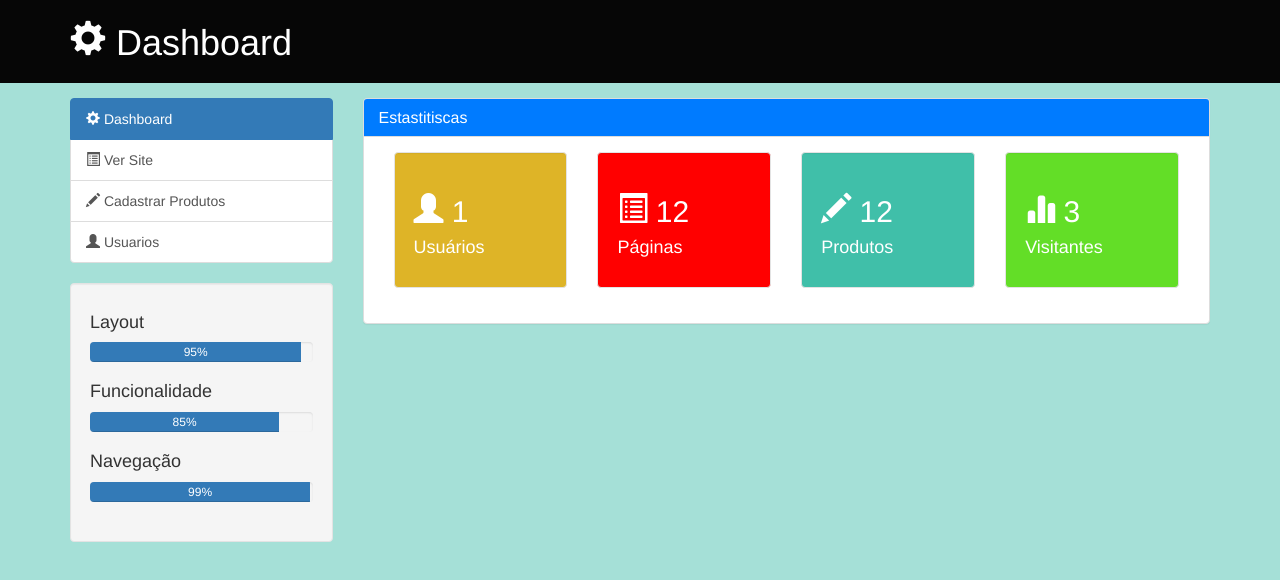
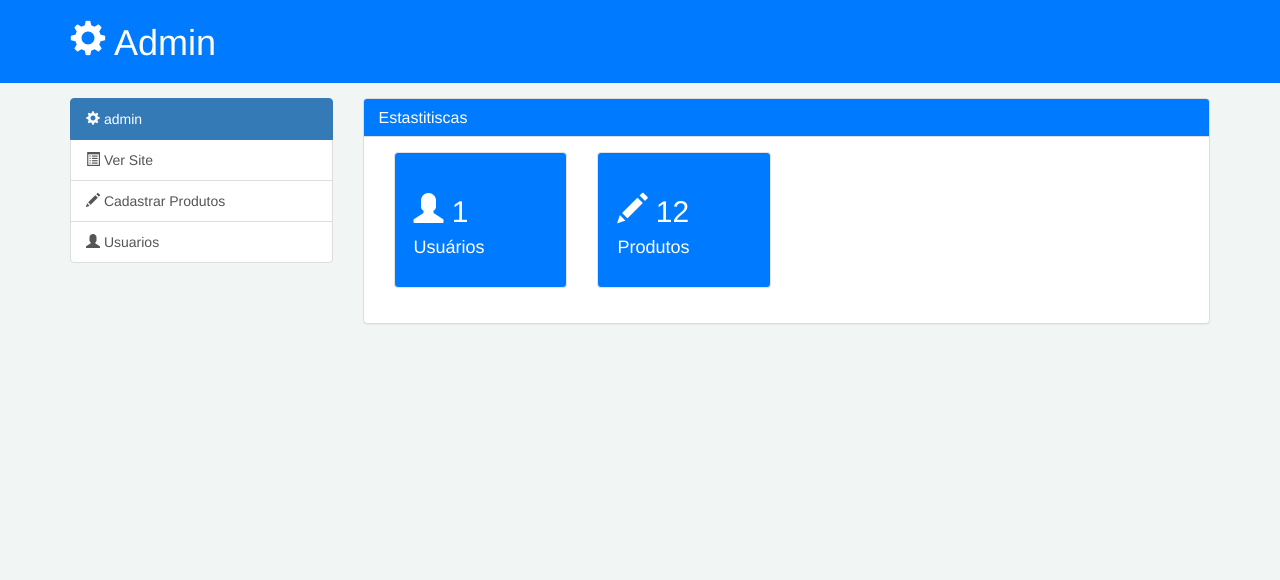
Before and after one commit to MatheusSR19/Fashion, a plain HTML site: page Tela de admin/Paginas/painel.html in a window 1280 px wide. Drawn offline with nearby package versions, Linux system fonts and the light colour scheme; files whose address does not match are found by name.

Commit message:
Add files via upload

```diff
--- a/Tela de admin/Paginas/painel.html
+++ b/Tela de admin/Paginas/painel.html
@@ -25,7 +25,7 @@
       <div class="container">
         <div class="row">
           <div class="col-md-10">
-            <h1><span class="glyphicon glyphicon-cog" aria-hodden="tru"></span>  Dashboard</h1>
+            <h1><span class="glyphicon glyphicon-cog" aria-hodden="tru"></span>  Admin</h1>
           </div>
 
         </div>
@@ -41,7 +41,7 @@
           <div class="col-md-3">
             <div class="list-group">
               <a href="#" class="list-group-item active main-color-bg">
-                <span class="glyphicon glyphicon-cog" aria-hidden="true"></span> Dashboard
+                <span class="glyphicon glyphicon-cog" aria-hidden="true"></span> admin
               </a>
               <a href="site/home.php" class="list-group-item"><span class="glyphicon glyphicon-list-alt" aria-hidden="true"></span> Ver Site <span class="badge"></span></a>
               <a href="Cadastro-Alunos/index.php" class="list-group-item"><span class="glyphicon glyphicon-pencil" aria-hidden="true"></span> Cadastrar Produtos <span class="badge"></span></a>
@@ -49,28 +49,11 @@
             </div>
 
 
-            <div class="well">
-              <h4>Layout</h4>
-              <div class="progress">
-                <div class="progress-bar" role="progressbar" aria-valuenow="60" aria-valuemin="0" aria-valuemax="100" style="width: 95%;">
-                  95%
-                </div>
-              </div>
 
-              <h4>Funcionalidade</h4>
-              <div class="progress">
-                <div class="progress-bar" role="progressbar" aria-valuenow="40" aria-valuemin="0" aria-valuemax="100" style="width: 85%;">
-                 85%
-                </div>
-              </div>
 
-              <h4>Navegação</h4>
-              <div class="progress">
-                <div class="progress-bar" role="progressbar" aria-valuenow="20" aria-valuemin="0" aria-valuemax="100" style="width: 99%;">
-                  99%
-                </div>
-              </div>
-            </div>
+
+
+
           </div>
 
            <!-- Painel right -
@@ -97,32 +80,19 @@
               <div class="panel-body">
 
                 <div class="col-md-3">
-                  <div class="well dash-box" style="background-color: #DEB427;color: #fff;">
+                  <div class="well dash-box" style="background-color: #007bff;color: #fff;">
                     <h2><span class="glyphicon glyphicon-user" aria-hidden="true"></span> 1</h2>
                     <h4>Usuários</h4>
                   </div>
                 </div>
 
                 <div class="col-md-3">
-                  <div class="well dash-box" style="background-color: red; color: #fff;">
-                    <h2><span class="glyphicon glyphicon-list-alt" aria-hidden="true"></span> 12</h2>
-                    <h4>Páginas</h4>
-                  </div>
-                </div>
-
-                <div class="col-md-3">
-                  <div class="well dash-box" style="background-color: #40BFA9;color: #fff;">
+                  <div class="well dash-box" style="background-color: #007bff;color: #fff;">
                     <h2><span class="glyphicon glyphicon-pencil" aria-hidden="true"></span> 12</h2>
                     <h4>Produtos</h4>
                   </div>
                 </div>
 
-                <div class="col-md-3">
-                  <div class="well dash-box" style="background-color: #63DE27;color: #fff;">
-                    <h2><span class="glyphicon glyphicon-stats" aria-hidden="true"></span> 3</h2>
-                    <h4>Visitantes</h4>
-                  </div>
-                </div>
 
               </div>
               </div>
--- a/Tela de admin/css/style.css
+++ b/Tela de admin/css/style.css
@@ -1,6 +1,6 @@
 body
 {
-	background:#A5E0D7;
+	background:#f1f5f4;
 }
 
 /*navbar*/
@@ -20,7 +20,7 @@ body
 }
 
 .navbar {
-  background-color: #1067dd;
+  background-color: #007bff;
 }
 .navbar .navbar-brand {
   color: #e3eff2;
@@ -82,13 +82,13 @@ body
 .main-color-bg
 {
 	background-color: #007bff;
-	border-color: #c0392b;
+	border-color: #007bff;
 	color: #ffffff;
 }
 
 #header
 {
-	background:#060606;
+	background:#007bff;
 	color: #ffffff;
 	padding-bottom: 10px;
 	margin-bottom: 15px;
@@ -121,7 +121,7 @@ body
   }
   .navbar-expand-sm .navbar-nav .show .dropdown-menu .dropdown-item.active {
     color: #4cb233;
-    background-color: #1067dd;
+    background-color: #03060c;
   }
 }
 
```
